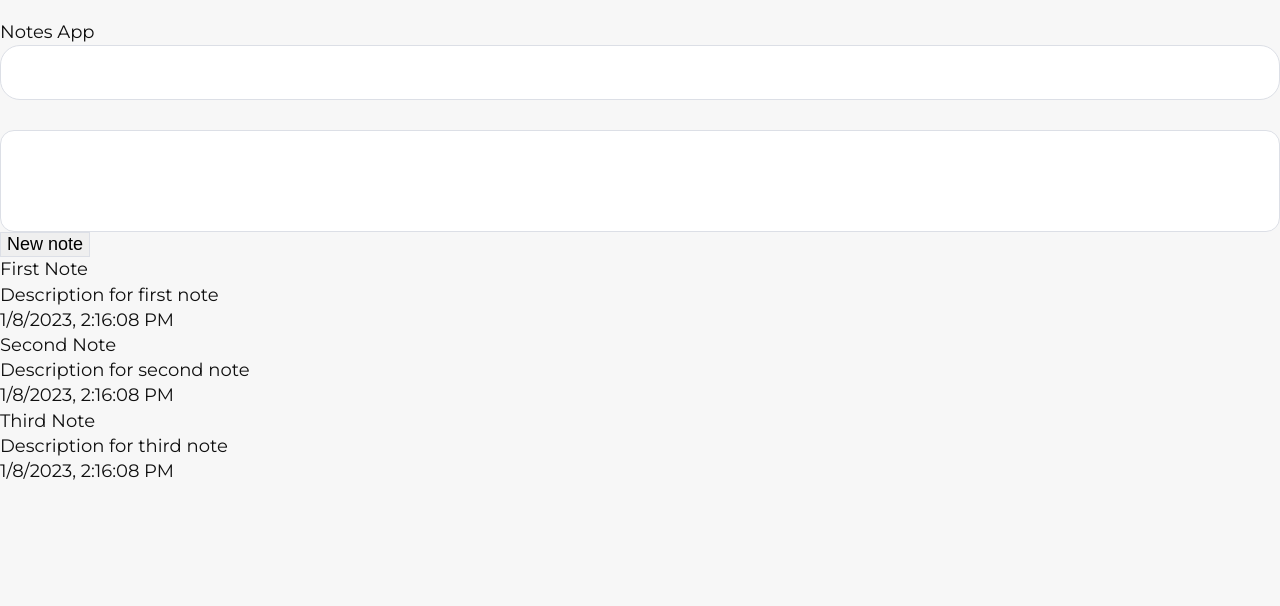
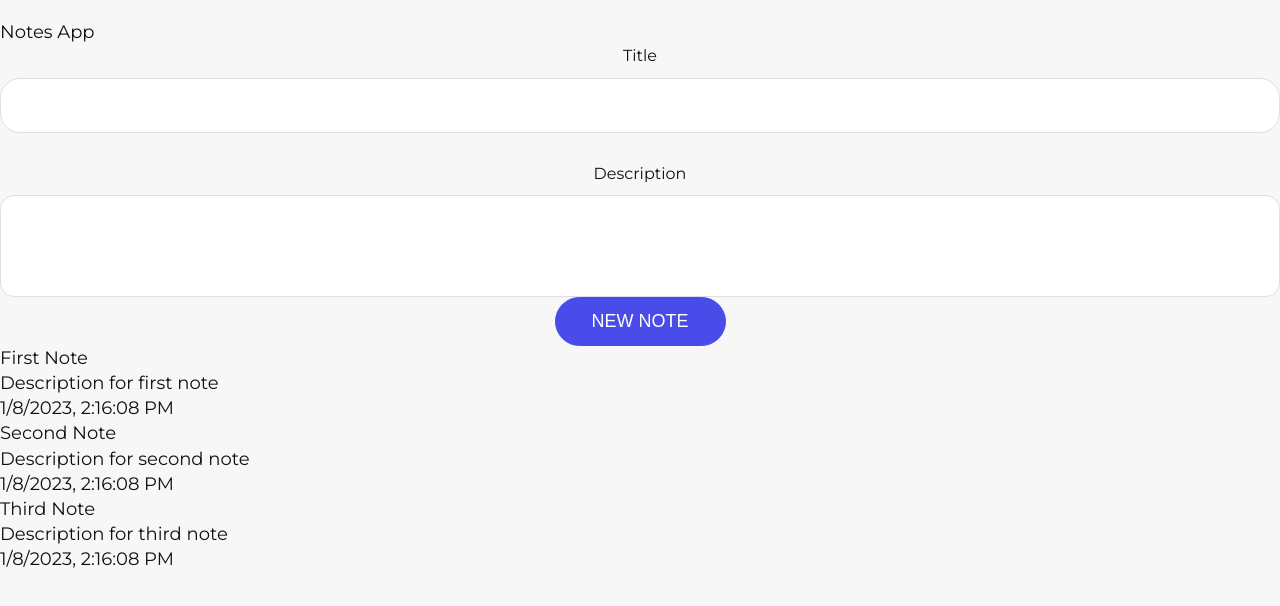
Before and after one commit to neoxanter/vue-notes-base, a Vue app: page / in a window 1280 px wide. Shown: the top 606 px of the page. Built offline with nearby package versions, Linux system fonts and the light colour scheme.

Commit message:
Added styles to the NewNote component

```diff
--- a/src/components/NewNote.vue
+++ b/src/components/NewNote.vue
@@ -1,8 +1,10 @@
 <template>
   <div class="new-note">
+    <label>Title</label>
     <input v-model="note.title" type="text" />
+    <label>Description</label>
     <textarea v-model="note.descr"></textarea>
-    <button @click="addNote">New note</button>
+    <button class="btn btnPrimary" @click="addNote">New note</button>
   </div>
 </template>
 
@@ -21,3 +23,9 @@ export default {
   },
 };
 </script>
+
+<style lang="scss">
+.new-note {
+  text-align: center;
+}
+</style>
```
